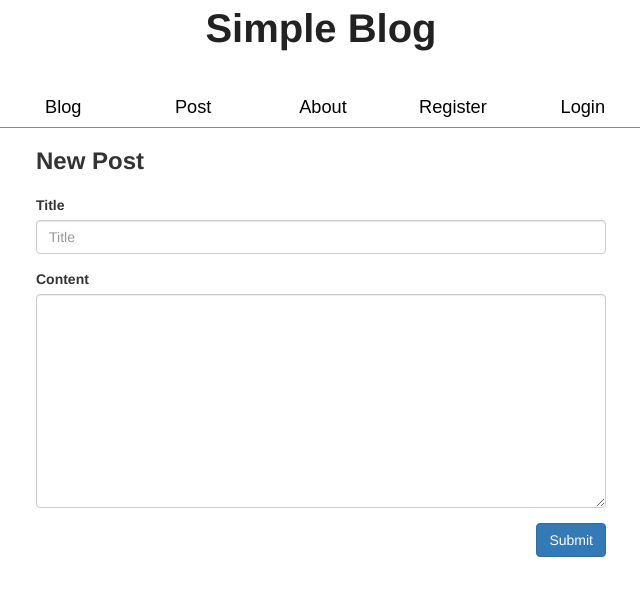
After one commit to sonamoo/basicBlog, a Python web app: template templates/edit-post.html in a window 1280 px wide. The commit adds this page. Shown: the top 596 px of the page, without its empty margins (319-959 px from the left). Run offline with Jinja, Linux system fonts and the light colour scheme; the template is opened without the code that fills it, so the values that code supplies are empty; some libraries are stand-ins or nearby versions.

Commit message:
fixed the blog main page. Added edit and delete button.

```diff
--- a/static/main.css
+++ b/static/main.css
@@ -1,6 +1,8 @@
 body {
 	font-family: Helvetica, Arial, sans-serif;
 	font-size: 14px;
+    max-width: 900px;
+    margin: 0 auto;
 
 }
 
@@ -10,6 +12,14 @@ h2 {
 	margin-bottom: 20px
 }
 
+a {
+  text-decoration: none;
+
+}
+
+a:hover {
+  text-decoration: none;
+}
 .error {
 	color: red;
 }
@@ -76,24 +86,18 @@ h2 {
 }
 
 .article-heading {
-	position: relative;
-	border-bottom: 3px solid #666;
-    margin-top: 20px;
+    margin-top: 40px;
+    border-bottom: 1px solid gray;
 }
 
 
 .article-title {
-	font-size: 24px;
+	font-size: 40px;
 	font-weight: bold;
+
 }
 
-.article-date {
-	position: absolute;
-	right: 0px;
-	bottom: 0px;
-	color: #999;
-}
 
 .article-content {
-	margin-top: 5px;
+	margin-top: 2em;
 }
--- a/templates/base.html
+++ b/templates/base.html
@@ -6,7 +6,7 @@
 	<title>Simple Blog</title>
 </head>
 <body>
-    <div class="container">
+    <div class="container-fluid">
         <header>
             <a href="/blog" class="main-title">
                 Simple Blog
@@ -21,10 +21,8 @@
               </ul>
             </div>
         </header>
-        <div id="content">
         {% block content %}
         {% endblock %}
-        </div>
     </div>
 <script src="/bootstrap/jquery.min.js"></script>
 <script src="/bootstrap/bootstrap.min.js"></script>
--- /dev/null
+++ b/templates/edit-post.html
@@ -0,0 +1,22 @@
+{% extends "base.html" %}
+{% block content %}
+
+<div class="row row-content">
+    <div class="col-md-8 col-md-offset-2">
+		<form method="put">
+            <h2>New Post</h2>
+            <div class="form-group">
+                <label for="inputTitle">Title</label>
+                <input type="text" class="form-control" name="title" value="{{title}}" placeholder="Title">
+            </div>
+            <div class="form-group">
+                <label for="inputContent">Content</label>
+
+                <textarea name="contents" class="form-control" rows="10"></textarea>
+            </div>
+                <span class="error">{{error}}</span>
+                <button type="submit" class="btn btn-primary pull-right">Submit</button>
+		</form>
+        </div>
+</div>
+{% endblock %}
```
Also changed, not shown: main.py (+6 -1 lines), templates/article.html (+24 -3 lines), 1 other file.
